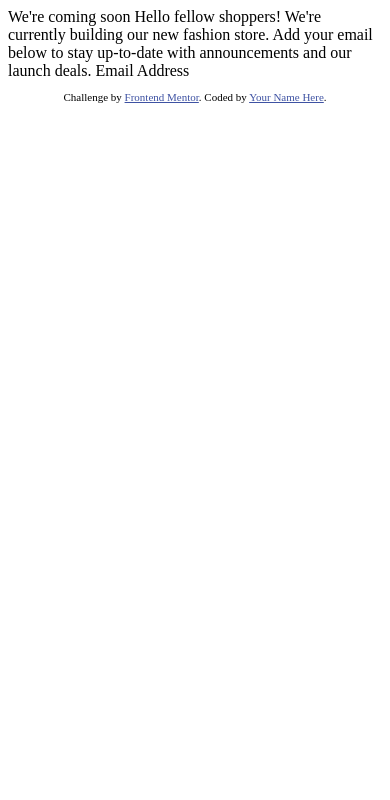
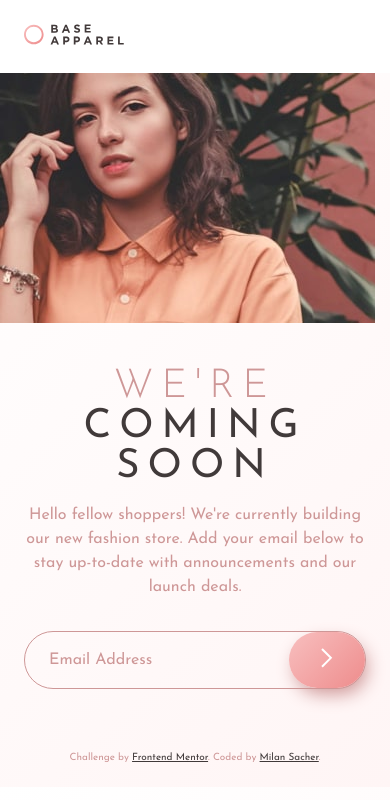
Before and after one commit to milanla/apparel-coming-soon, a website: page index.html in a window 390 px wide. Drawn offline with Linux system fonts and the light colour scheme.

Commit message:
set up sass and build mobile version (#1)

```diff
--- a/index.html
+++ b/index.html
@@ -1,32 +1,74 @@
 <!DOCTYPE html>
 <html lang="en">
   <head>
-  <meta charset="UTF-8">
-  <meta name="viewport" content="width=device-width, initial-scale=1.0"> <!-- displays site properly based on user's device -->
+    <meta charset="UTF-8" />
+    <meta name="viewport" content="width=device-width, initial-scale=1.0" />
 
-  <link rel="icon" type="image/png" sizes="32x32" href="./images/favicon-32x32.png">
+    <link
+      rel="icon"
+      type="image/png"
+      sizes="32x32"
+      href="./images/favicon-32x32.png"
+    />
 
-  <title>Frontend Mentor | Base Apparel coming soon page</title>
+    <title>Base Apparel coming soon page</title>
 
-  <!-- Feel free to remove these styles or customise in your own stylesheet 👍 -->
-  <style>
-    .attribution { font-size: 11px; text-align: center; }
-    .attribution a { color: hsl(228, 45%, 44%); }
-  </style>
+    <link
+      href="https://fonts.googleapis.com/css2?family=Josefin+Sans:wght@300;400;600&display=swap"
+      rel="stylesheet"
+    />
+    <link rel="stylesheet" href="dist/css/main.css" />
   </head>
   <body>
+    <header>
+      <div class="logo">
+        <img src="images/logo.svg" alt="site-logo" />
+      </div>
+    </header>
+    <section class="main">
+      <figure class="main-cover">
+        <picture>
+          <source media="(max-width: 799px)" srcset="images/hero-mobile.jpg" />
+          <source media="(min-width: 800px)" srcset="images/hero-desktop.jpg" />
+          <img src="images/hero-mobile.jpg" alt="cover-image" />
+        </picture>
+      </figure>
+      <section class="main-content">
+        <article class="content-block">
+          <h1 class="title">
+            <span class="title-accent">We're</span> coming soon
+          </h1>
+          <p class="lead">
+            Hello fellow shoppers! We're currently building our new fashion
+            store. Add your email below to stay up-to-date with announcements
+            and our launch deals.
+          </p>
+        </article>
+        <div class="email-block">
+          <form class="email-form" action="mailto:milan@mail.com" method="POST">
+            <input
+              type="email"
+              name="email"
+              id="email"
+              placeholder="Email Address"
+              autocomplete="false"
+            />
 
-  We're coming soon
+            <button type="submit">
+              <img src="images/icon-arrow.svg" alt="submit button" />
+            </button>
+          </form>
 
-  Hello fellow shoppers! We're currently building our new fashion store.
-  Add your email below to stay up-to-date with announcements and our launch deals.
-
-  Email Address
-
+          <p class="form-error"></p>
+        </div>
+      </section>
+    </section>
     <footer>
       <p class="attribution">
-      Challenge by <a href="https://www.frontendmentor.io?ref=challenge" target="_blank">Frontend Mentor</a>.
-      Coded by <a href="#">Your Name Here</a>.
+        Challenge by
+        <a href="https://www.frontendmentor.io?ref=challenge" target="_blank"
+          >Frontend Mentor</a
+        >. Coded by <a href="#">Milan Sacher</a>.
       </p>
     </footer>
   </body>
--- /dev/null
+++ b/scss/main.scss
@@ -0,0 +1,116 @@
+@import "reset";
+
+$primary: hsl(0, 36%, 70%);
+$primary-dark: hsl(0, 93%, 68%);
+$dark: hsl(0, 6%, 24%);
+$gradient-main: linear-gradient(135deg, hsl(0, 0%, 100%), hsl(0, 100%, 98%));
+$gradient-secondary: linear-gradient(
+  135deg,
+  hsl(0, 80%, 86%),
+  hsl(0, 74%, 74%)
+);
+
+body {
+  font-family: "Josefin Sans", sans-serif;
+  font-size: 16px;
+  background: $gradient-main;
+}
+
+header {
+  padding: 24px;
+  background-color: #fff;
+}
+
+.logo img {
+  max-width: 100px;
+}
+
+.main {
+  padding-bottom: 40px;
+}
+
+.main-content {
+  margin-top: 40px;
+  padding-left: 24px;
+  padding-right: 24px;
+  text-align: center;
+}
+
+.title {
+  color: $dark;
+  font-size: 40px;
+  letter-spacing: 0.2em;
+  text-transform: uppercase;
+
+  &-accent {
+    font-weight: 300;
+    color: $primary;
+  }
+}
+
+.lead {
+  color: $primary;
+  margin-top: 16px;
+  line-height: 1.5;
+}
+
+.email-block {
+  margin-top: 32px;
+}
+
+.email-form {
+  display: flex;
+  justify-content: space-between;
+  border: 1px solid $primary;
+  border-radius: 32px;
+}
+
+input[type="email"] {
+  background: transparent;
+  border: none;
+  color: $primary;
+  padding: 16px 24px;
+  flex: 1;
+  font-family: "Josefin Sans", sans-serif;
+  color: $primary-dark;
+  font-size: 16px;
+  line-height: 1.5;
+
+  &:focus {
+    outline: none;
+  }
+
+  &::-webkit-input-placeholder {
+    color: $primary;
+  }
+}
+
+button {
+  -webkit-appearance: none;
+  -moz-appearance: none;
+  border: none;
+  border-radius: 32px;
+  background: $gradient-secondary;
+  padding: 16px 32px;
+  margin-left: -60px;
+  box-shadow: 4px 8px 18px -2px $primary;
+
+  &:focus {
+    outline: none;
+  }
+}
+
+footer {
+  padding: 24px;
+  color: $primary;
+  font-size: 10px;
+  text-align: center;
+
+  a {
+    color: $dark;
+
+    &:hover {
+      color: #fff;
+    }
+  }
+}
--- /dev/null
+++ b/scss/reset.scss
@@ -0,0 +1,64 @@
+html,
+body,
+div,
+span,
+h1,
+h2,
+h3,
+h4,
+h5,
+h6,
+p,
+a,
+em,
+img,
+s,
+small,
+strike,
+strong,
+b,
+u,
+i,
+ol,
+ul,
+li,
+fieldset,
+form,
+label,
+legend,
+article,
+aside,
+footer,
+header,
+figure,
+menu,
+nav {
+  margin: 0;
+  padding: 0;
+  border: 0;
+  font-size: 100%;
+  font: inherit;
+  vertical-align: baseline;
+  box-sizing: inherit;
+}
+
+/* HTML5 display-role reset for older browsers */
+
+article,
+footer,
+header,
+menu,
+nav,
+section {
+  display: block;
+}
+
+body {
+  line-height: 1;
+  box-sizing: border-box;
+}
+
+ol,
+ul {
+  list-style: none;
+}
```
Also changed, not shown: package.json (added, +22 -0 lines), dist/css/main.css (added), 2 other files. Lines whose indentation alone changed are shown as unchanged.
